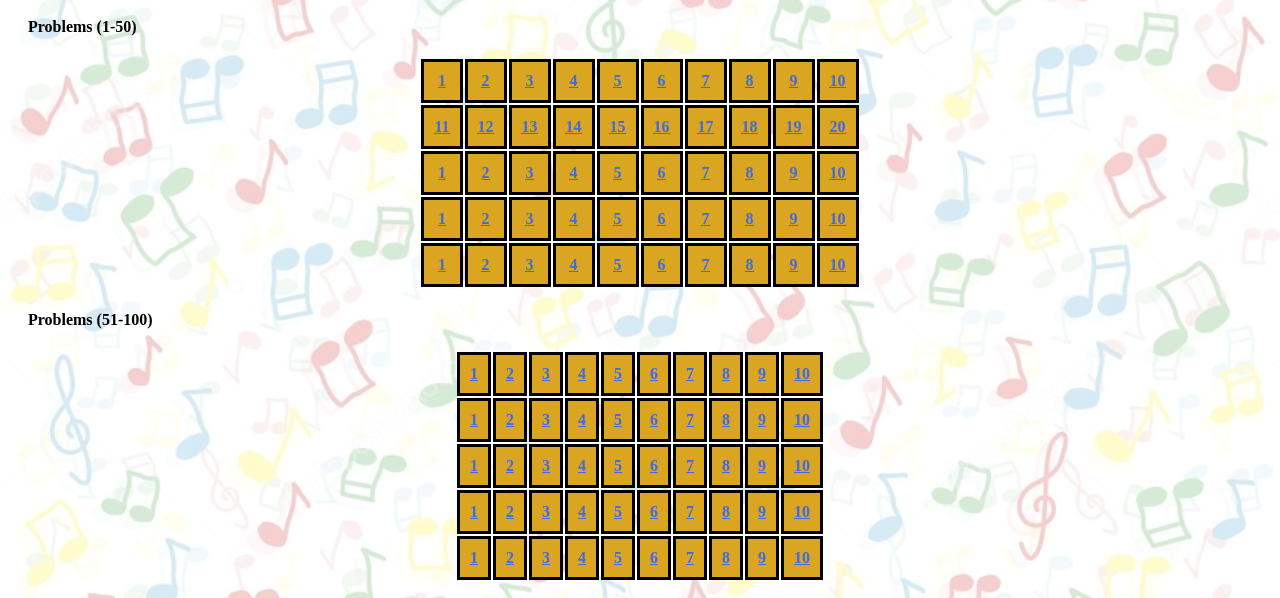
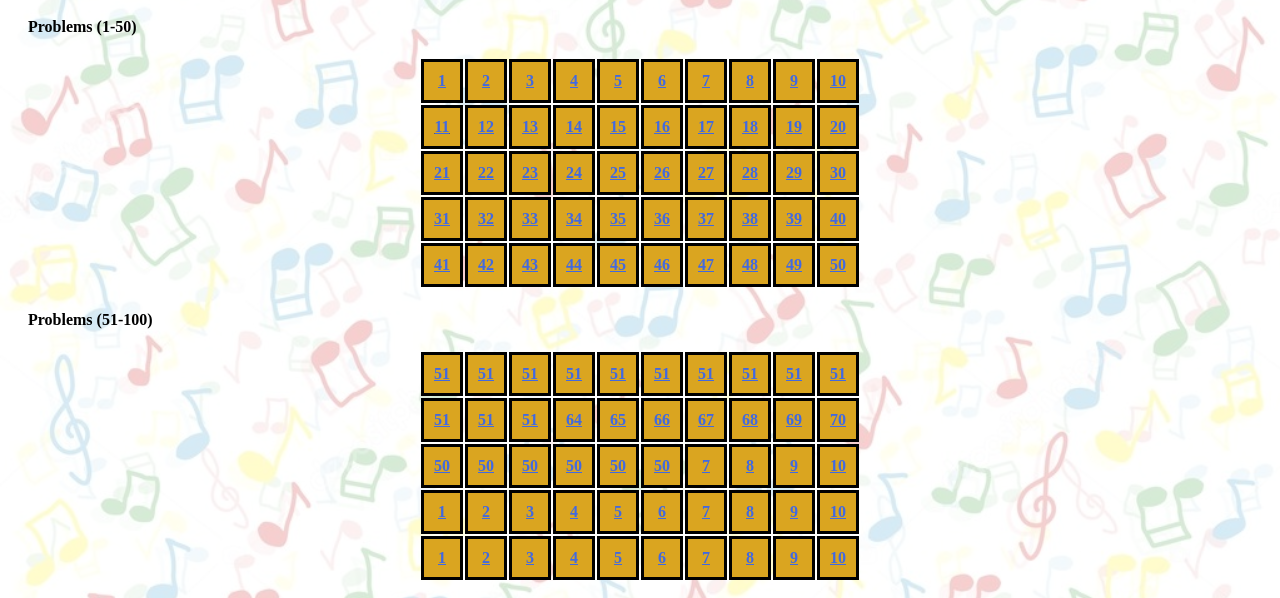
Before and after one commit to Raymond0622/Raymond0622.github.io, a plain HTML site: page PE.html in a window 1280 px wide. Shown: the part 230-828 px from the top of the page. Drawn offline with Linux system fonts and the light colour scheme.

Commit message:
chaanges

```diff
--- a/PE.html
+++ b/PE.html
@@ -105,98 +105,98 @@
                     </tr>
                     <tr class="problems">
                         <td>
-                            <a href="#p1">1</a>
+                            <a href="/1-50/p21.html">21</a>
                         </td>
                         <td>
-                            <a href="#p2">2</a>
+                            <a href="/1-50/p22.html">22</a>
                         </td>
                         <td>
-                            <a href="#p3">3</a>
+                            <a href="/1-50/p23.html">23</a>
                         </td>
                         <td>
-                            <a href="#p1">4</a>
+                            <a href="/1-50/p24.html">24</a>
                         </td>
                         <td>
-                            <a href="#p2">5</a>
+                            <a href="/1-50/p25.html">25</a>
                         </td>
                         <td>
-                            <a href="#p3">6</a>
+                            <a href="/1-50/p26.html">26</a>
                         </td>
                         <td>
-                            <a href="#p1">7</a>
+                            <a href="/1-50/p27.html">27</a>
                         </td>
                         <td>
-                            <a href="#p2">8</a>
+                            <a href="/1-50/p28.html">28</a>
                         </td>
                         <td>
-                            <a href="#p3">9</a>
+                            <a href="/1-50/p29.html">29</a>
                         </td>
                         <td>
-                            <a href="#p1">10</a>
+                            <a href="/1-50/p30.html">30</a>
                         </td>
                     </tr>
                     <tr class="problems">
                         <td>
-                            <a href="#p1">1</a>
+                            <a href="/1-50/p31.html">31</a>
                         </td>
                         <td>
-                            <a href="#p2">2</a>
+                            <a href="/1-50/p32.html">32</a>
                         </td>
                         <td>
-                            <a href="#p3">3</a>
+                            <a href="/1-50/p33.html">33</a>
                         </td>
                         <td>
-                            <a href="#p1">4</a>
+                            <a href="/1-50/p34.html">34</a>
                         </td>
                         <td>
-                            <a href="#p2">5</a>
+                            <a href="/1-50/p35.html">35</a>
                         </td>
                         <td>
-                            <a href="#p3">6</a>
+                            <a href="/1-50/p36.html">36</a>
                         </td>
                         <td>
-                            <a href="#p1">7</a>
+                            <a href="/1-50/p37.html">37</a>
                         </td>
                         <td>
-                            <a href="#p2">8</a>
+                            <a href="/1-50/p38.html">38</a>
                         </td>
                         <td>
-                            <a href="#p3">9</a>
+                            <a href="/1-50/p39.html">39</a>
                         </td>
                         <td>
-                            <a href="#p1">10</a>
+                            <a href="/1-50/p40.html">40</a>
                         </td>
                     </tr>
                     <tr class="problems">
                         <td>
-                            <a href="#p1">1</a>
+                            <a href="/1-50/p41.html">41</a>
                         </td>
                         <td>
-                            <a href="#p2">2</a>
+                            <a href="/1-50/p42.html">42</a>
                         </td>
                         <td>
-                            <a href="#p3">3</a>
+                            <a href="/1-50/p43.html">43</a>
                         </td>
                         <td>
-                            <a href="#p1">4</a>
+                            <a href="/1-50/p44.html">44</a>
                         </td>
                         <td>
-                            <a href="#p2">5</a>
+                            <a href="/1-50/p45.html">45</a>
                         </td>
                         <td>
-                            <a href="#p3">6</a>
+                            <a href="/1-50/p46.html">46</a>
                         </td>
                         <td>
-                            <a href="#p1">7</a>
+                            <a href="/1-50/p47.html">47</a>
                         </td>
                         <td>
-                            <a href="#p2">8</a>
+                            <a href="/1-50/p48.html">48</a>
                         </td>
                         <td>
-                            <a href="#p3">9</a>
+                            <a href="/1-50/p49.html">49</a>
                         </td>
                         <td>
-                            <a href="#p1">10</a>
+                            <a href="/1-50/p50.html">50</a>
                         </td>
                     </tr>
                 </table>
@@ -209,86 +209,86 @@
                 <table>
                     <tr class="problems">
                         <td>
-                            <a href="#p1">1</a>
+                            <a href="/51-100/p51.html">51</a>
                         </td>
                         <td>
-                            <a href="#p2">2</a>
+                            <a href="/51-100/p51.html">51</a>
                         </td>
                         <td>
-                            <a href="#p3">3</a>
+                            <a href="/51-100/p51.html">51</a>
                         </td>
                         <td>
-                            <a href="#p1">4</a>
+                            <a href="/51-100/p51.html">51</a>
                         </td>
                         <td>
-                            <a href="#p2">5</a>
+                            <a href="/51-100/p51.html">51</a>
                         </td>
                         <td>
-                            <a href="#p3">6</a>
+                            <a href="/51-100/p51.html">51</a>
                         </td>
                         <td>
-                            <a href="#p1">7</a>
+                            <a href="/51-100/p51.html">51</a>
                         </td>
                         <td>
-                            <a href="#p2">8</a>
+                            <a href="/51-100/p51.html">51</a>
                         </td>
                         <td>
-                            <a href="#p3">9</a>
+                            <a href="/51-100/p51.html">51</a>
                         </td>
                         <td>
-                            <a href="#p1">10</a>
+                            <a href="/51-100/p51.html">51</a>
                         </td>
                     </tr>
                     <tr class="problems">
                         <td>
-                            <a href="#p1">1</a>
+                            <a href="/51-100/p51.html">51</a>
                         </td>
                         <td>
-                            <a href="#p2">2</a>
+                            <a href="/51-100/p51.html">51</a>
                         </td>
                         <td>
-                            <a href="#p3">3</a>
+                            <a href="/51-100/p51.html">51</a>
                         </td>
                         <td>
-                            <a href="#p1">4</a>
+                            <a href="/1-50/p50.html">64</a>
                         </td>
                         <td>
-                            <a href="#p2">5</a>
+                            <a href="/1-50/p50.html">65</a>
                         </td>
                         <td>
-                            <a href="#p3">6</a>
+                            <a href="/1-50/p50.html">66</a>
                         </td>
                         <td>
-                            <a href="#p1">7</a>
+                            <a href="/1-50/p50.html">67</a>
                         </td>
                         <td>
-                            <a href="#p2">8</a>
+                            <a href="/1-50/p50.html">68</a>
                         </td>
                         <td>
-                            <a href="#p3">9</a>
+                            <a href="/1-50/p50.html">69</a>
                         </td>
                         <td>
-                            <a href="#p1">10</a>
+                            <a href="/1-50/p50.html">70</a>
                         </td>
                     </tr>
                     <tr class="problems">
                         <td>
-                            <a href="#p1">1</a>
+                            <a href="/1-50/p50.html">50</a>
                         </td>
                         <td>
-                            <a href="#p2">2</a>
+                            <a href="/1-50/p50.html">50</a>
                         </td>
                         <td>
-                            <a href="#p3">3</a>
+                            <a href="/1-50/p50.html">50</a>
                         </td>
                         <td>
-                            <a href="#p1">4</a>
+                            <a href="/1-50/p50.html">50</a>
                         </td>
                         <td>
-                            <a href="#p2">5</a>
+                            <a href="/1-50/p50.html">50</a>
                         </td>
                         <td>
-                            <a href="#p3">6</a>
+                            <a href="/1-50/p50.html">50</a>
                         </td>
                         <td>
                             <a href="#p1">7</a>
```
Also changed, not shown: index.html (+1 -2 lines), research.html (added, +49 -0 lines), 1 other file.
